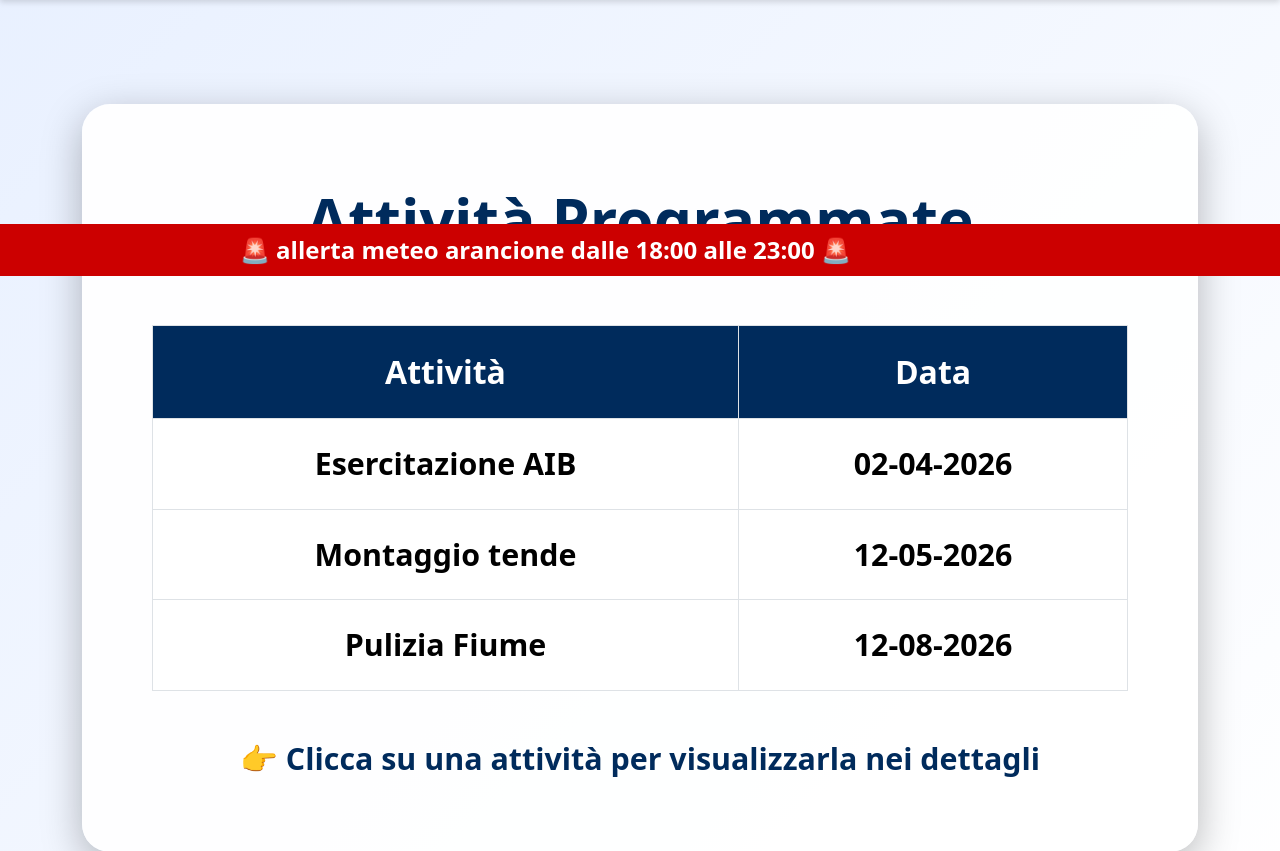
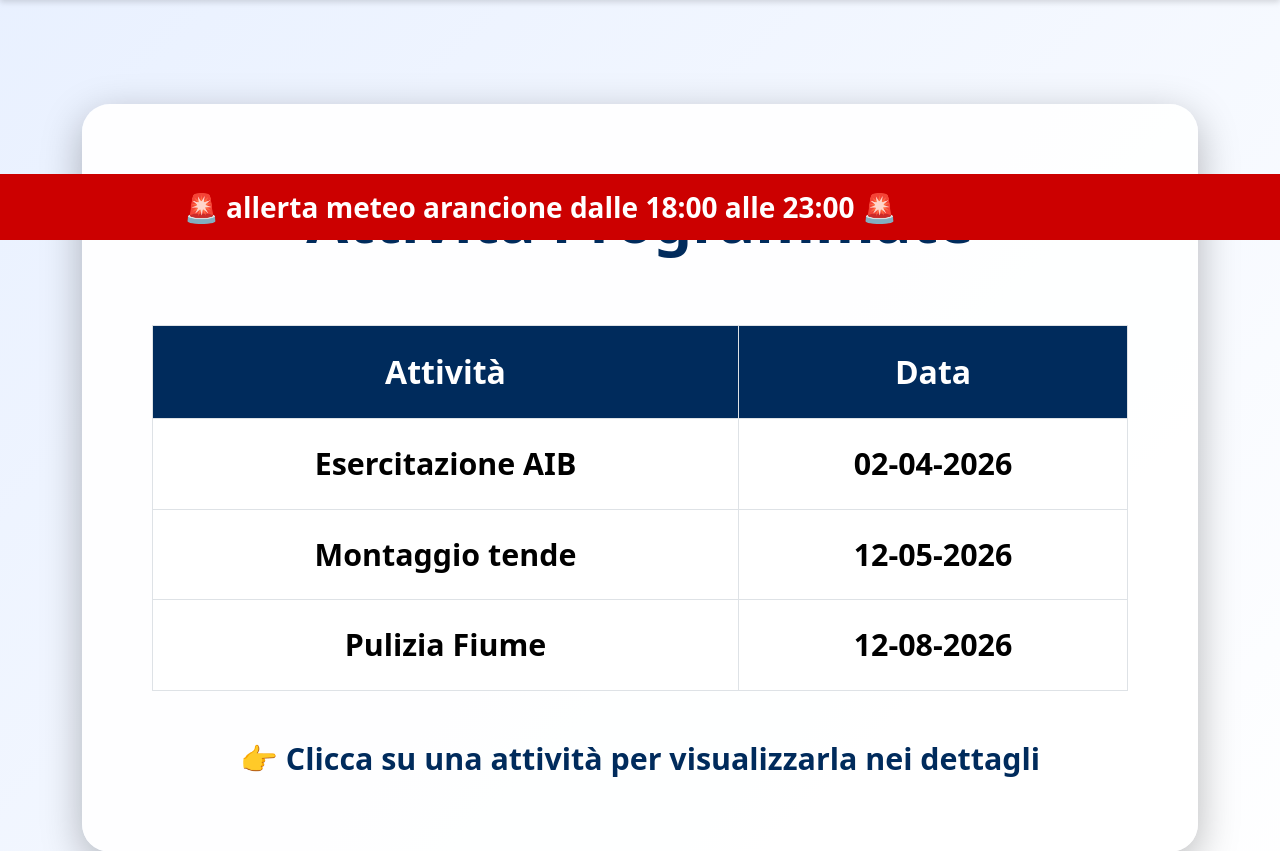
Before and after one commit to emiliomaj60-lang/prot_civ_vas, a Flask app: page /attivita in a window 1280 px wide. Shown: the part 76-927 px from the top of the page. Run offline with Flask 3, Linux system fonts and the light colour scheme.

Commit message:
Add files via upload

```diff
--- a/templates/base.html
+++ b/templates/base.html
@@ -13,11 +13,12 @@
         color: white;
         padding: 8px 0;
         font-weight: bold;
-        font-size: 24px;
+        font-size: 28px; /* opzionale: aumenta altezza carattere della barra */
+        padding: 12px 0; /* opzionale: aumenta anche lo spessore della barra */
         overflow: hidden;
         white-space: nowrap;
         position: fixed;
-        top: 300px;
+        top: 250px;
         left: 0;
         z-index: 9999;
     }
```
